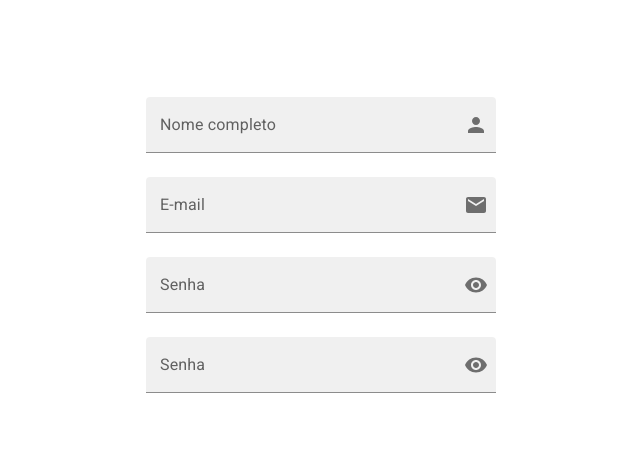
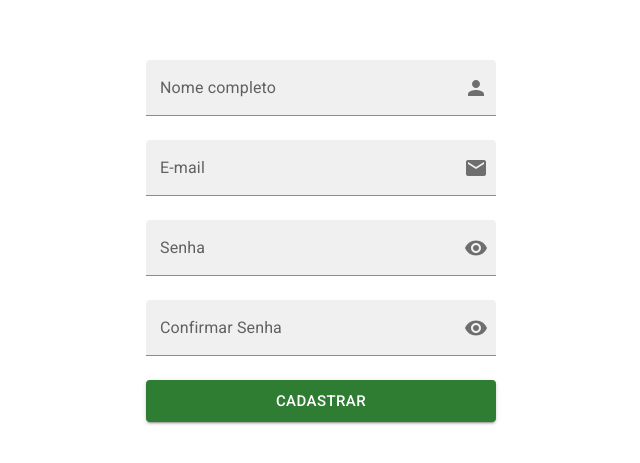
Before and after one commit to laerciodev/bolsa-verde-web, a React (Vite) app: page /signup in a window 1280 px wide. Shown: the part 159-622 px from the top of the page, without its empty margins (319-959 px from the left). Built offline with nearby package versions, Linux system fonts and the light colour scheme.

Commit message:
feat: add name prop in BaseButton

```diff
--- a/src/pages/login/index.tsx
+++ b/src/pages/login/index.tsx
@@ -9,7 +9,7 @@ function Login() {
     <div className="container-page">
       <EmailInput />
       <PasswordInput />
-      <Button />
+      <Button name="Entrar" />
       <SignUpButton />
     </div>
   )
--- a/src/pages/signup/index.tsx
+++ b/src/pages/signup/index.tsx
@@ -1,6 +1,7 @@
 import NameInput from '@components/name-input';
 import EmailInput from '@/components/email-input';
 import PasswordInput from '@/components/password-input';
+import BaseButton from '@/components/button';
 
 const SignUp: React.FC  = () => {
   return (
@@ -8,7 +9,8 @@ const SignUp: React.FC  = () => {
       <NameInput />
       <EmailInput />
       <PasswordInput />
-      <PasswordInput />
+      <PasswordInput confirmPasswordField />
+      <BaseButton name="Cadastrar" />
     </div>
   );
 }
```
